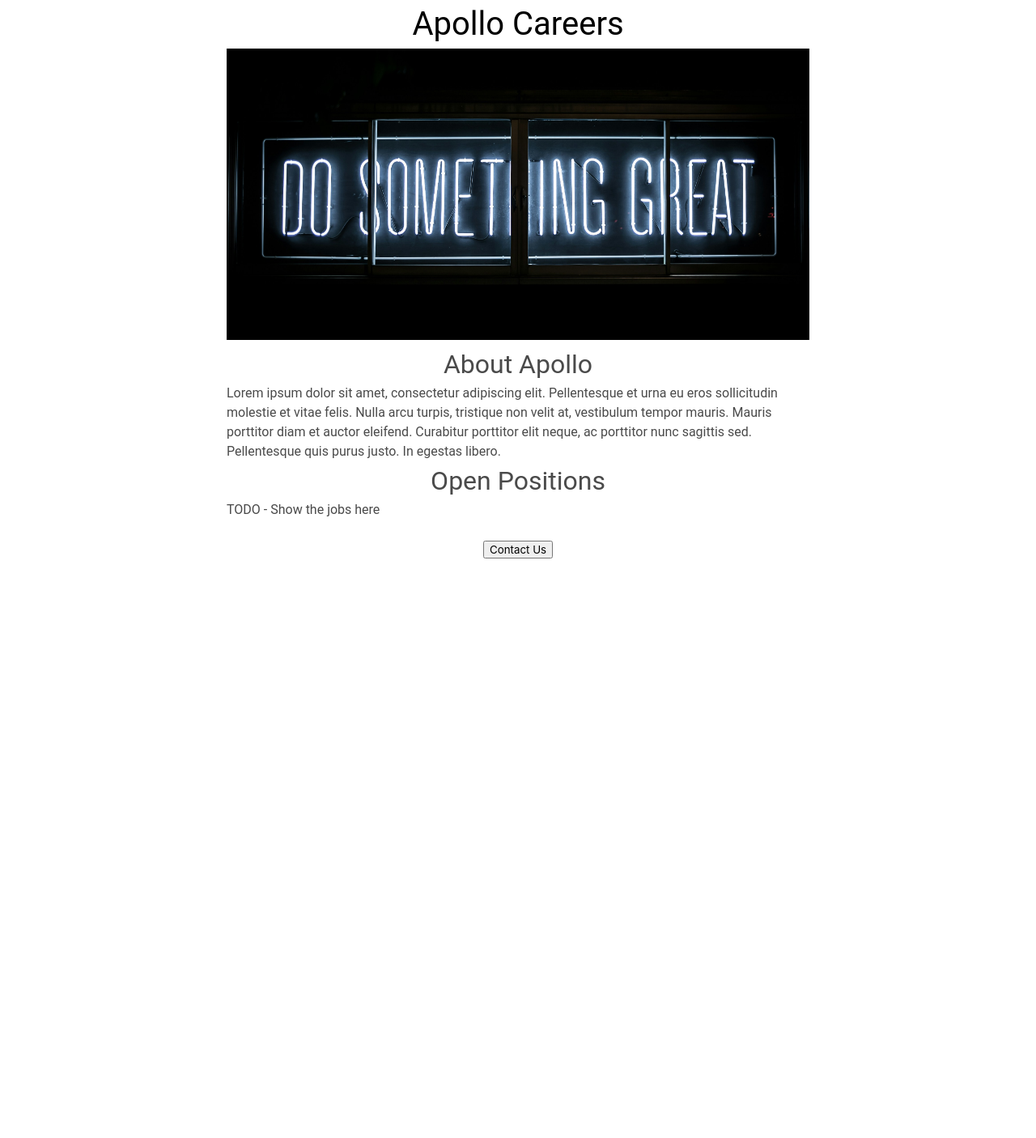
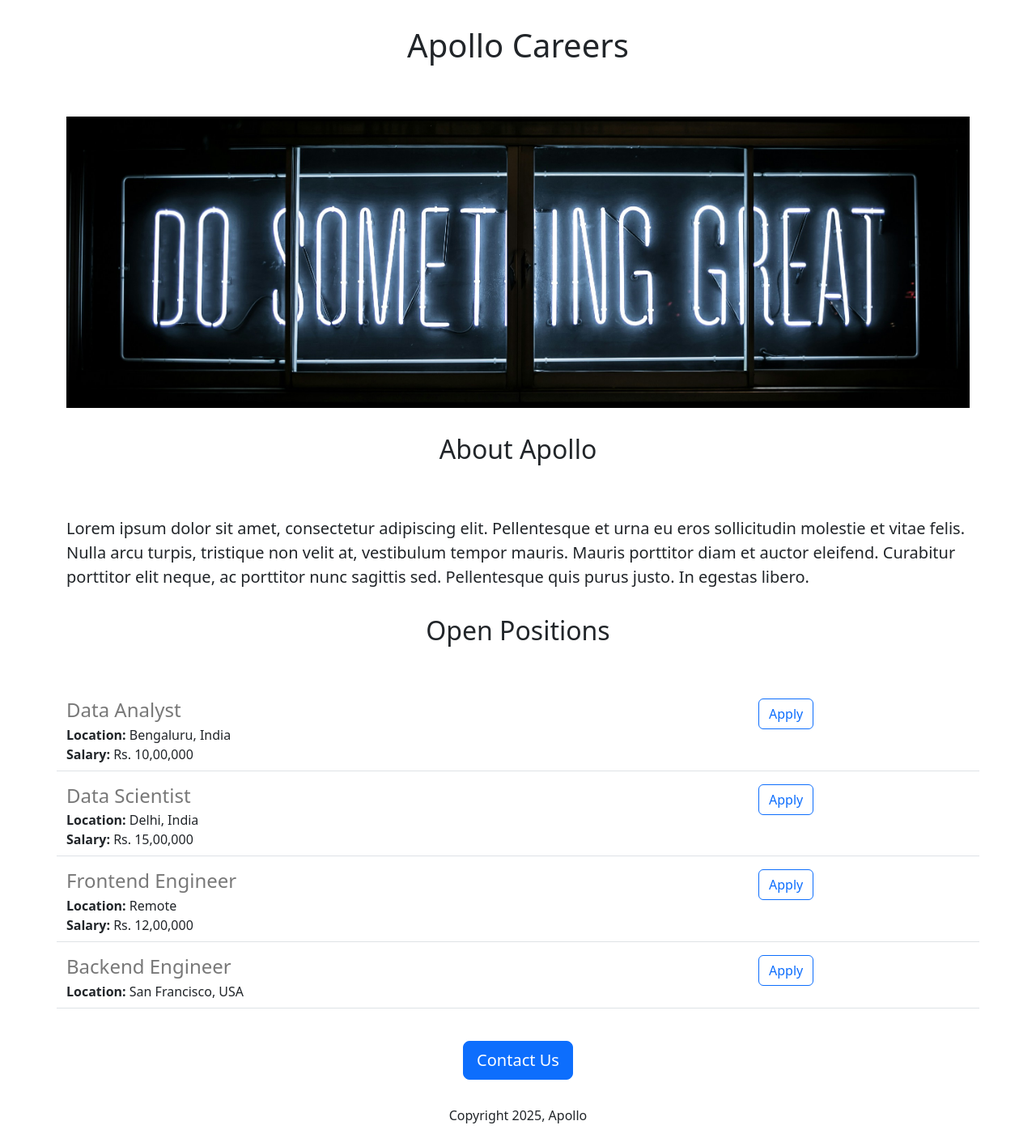
Before and after one commit to Apollo-DataLab/Career-web-site, a Flask app: page / in a window 1280 px wide. Shown: the whole page at 81% size. Before the commit the page ends 690 px from the top, so only its background shows below. Run offline with Flask 3, Linux system fonts and the light colour scheme.

Commit message:
Added dynamic data and API route

```diff
--- a/main.py
+++ b/main.py
@@ -1,10 +1,44 @@
-from flask import Flask, render_template
+from flask import Flask, render_template, jsonify
 
 app = Flask(__name__)
 
+jobs = [
+
+    {
+        'id': 1,
+        'title': 'Data Analyst',
+        'location': 'Bengaluru, India',
+        'salary': 'Rs. 10,00,000'
+    },
+    {
+        'id': 2,
+        'title': 'Data Scientist',
+        'location': 'Delhi, India',
+        'salary': 'Rs. 15,00,000'
+    },
+    {
+        'id': 3,
+        'title': 'Frontend Engineer',
+        'location': 'Remote',
+        'salary': 'Rs. 12,00,000'
+    },
+    {
+        'id': 4,
+        'title': 'Backend Engineer',
+        'location': 'San Francisco, USA',
+
+    }
+]
+
 @app.route('/')
 def index():
-    return render_template('home.html')
+    return render_template('home.html', jobs=jobs)
+
+@app.route('/api/jobs')
+def list_jobs():
+    return jsonify(jobs)
+
+
 
 if __name__ == '__main__':
   app.run(host='0.0.0.0', port=5000)
--- a/templates/home.html
+++ b/templates/home.html
@@ -2,55 +2,45 @@
 <html lang="en">
   <head>
     <meta charset="utf-8">
-
+    <meta name="viewport" content="width=device-width, initial-scale=1">
     <title>Apollo</title>
-    <link rel="stylesheet" href="https://cdn.jsdelivr.net/npm/bulma@0.9.3/css/bulma.min.css">
+    <link href="https://cdn.jsdelivr.net/npm/bootstrap@5.3.3/dist/css/bootstrap.min.css" rel="stylesheet" integrity="sha384-QWTKZyjpPEjISv5WaRU9OFeRpok6YctnYmDr5pNlyT2bRjXh0JMhjY6hW+ALEwIH" crossorigin="anonymous">
     <style>
-      h1 {
-          font-size: 40px;
-          font-family: 'Roboto', sans-serif;
-          font-weight: normal;
-          color: rgb(0, 0, 0);
-          text-align: center;
-        }
       #banner {
+        height: 360px;
         width: 100%;
-        height: 360px;
         object-fit: cover;
-       }
-
-      h2 {
-        font-size: 32px;
-        font-family: 'Roboto', sans-serif;
-        text-align: center;
-      }
-      p {
-        font-family: 'Roboto', sans-serif;
-
       }
 
-      #container {
-        max-width: 720px;
-        margin: 0 auto;
+      h1,h2 {
+        text-align: center;
+        margin-top: 32px;
+        margin-bottom: 64px
       }
 
-      .bodytext {
-        font-family: 'Roboto', sans-serif;
-
+      p {
+        margin-top: 32px;
       }
     </style>
   </head>
+
     <body>
-      <div id="container">
+      <div class="container">
       <h1>Apollo Careers</h1>
-      <img id="banner" src="static/do_something_great.jpg" width="300" height="200" alt="HTML Do smothing great">
+      <img class="img-fluid" id="banner" src="static/do_something_great.jpg" width="300" height="200" alt="HTML Do smothing great">
       <h2>About Apollo</h2>
-      <p class="bodytext">Lorem ipsum dolor sit amet, consectetur adipiscing elit. Pellentesque et urna eu eros sollicitudin molestie et vitae felis. Nulla arcu turpis, tristique non velit at, vestibulum tempor mauris. Mauris porttitor diam et auctor eleifend. Curabitur porttitor elit neque, ac porttitor nunc sagittis sed. Pellentesque quis purus justo. In egestas libero.</p>
+      <p class="lead">Lorem ipsum dolor sit amet, consectetur adipiscing elit. Pellentesque et urna eu eros sollicitudin molestie et vitae felis. Nulla arcu turpis, tristique non velit at, vestibulum tempor mauris. Mauris porttitor diam et auctor eleifend. Curabitur porttitor elit neque, ac porttitor nunc sagittis sed. Pellentesque quis purus justo. In egestas libero.</p>
       <h2>Open Positions</h2>
-      <p class="bodytext">TODO - Show the jobs here</p>
+      <div>
+        {% for job in jobs %}
+        {%include 'jobitem.html' %}
+        {% endfor%}
+
+      </div>
       <br>
         <div style="text-align:center;">
-      <button>Contact Us</button>
+      <button class="btn btn-primary btn-lg">Contact Us</button>
+          <p>Copyright 2025, Apollo</p>
         </div>
       </div>
     </body>
--- /dev/null
+++ b/templates/jobitem.html
@@ -0,0 +1,15 @@
+<div class="row border-bottom" style="margin-bottom:16px; padding-bottom: 8px">
+
+  <div class="col-9">
+    <h4 style="color:rgb(120,120,120); margin-bottom: 4px;">{{job['title']}}</h4>
+     <div><b>Location: </b>{{job['location']}}</div>
+
+    {%if 'salary' in job%}
+    <div> <b>Salary: </b>{{job['salary']}}</div>
+    {%endif%}
+  </div>
+  <div class="col-3">
+    <button type="submit" class="btn btn-outline-primary">Apply</button>
+  </div>
+
+</div>
```
